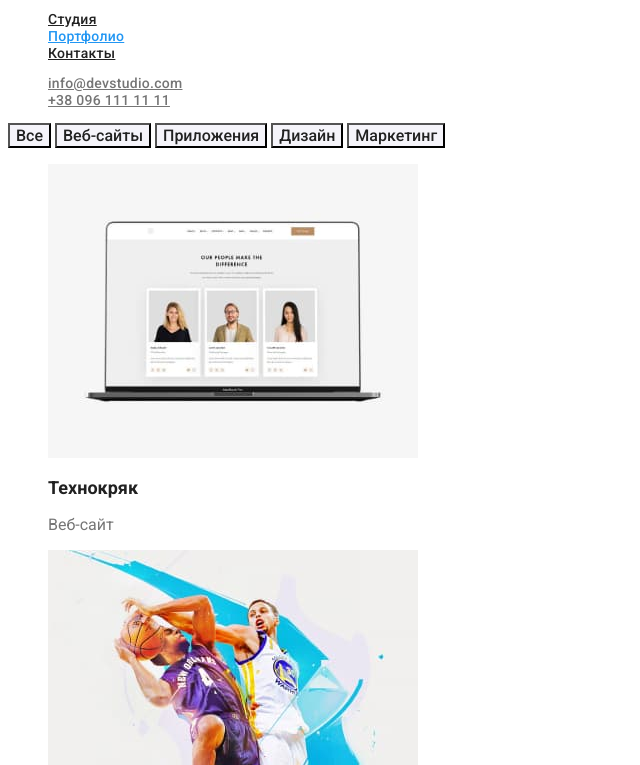
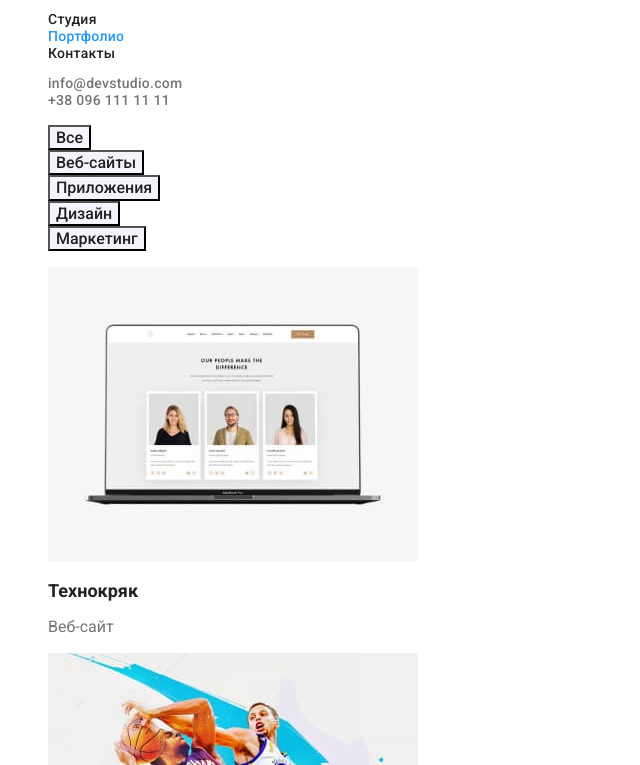
Before and after one commit to Dara431/goit-markup-hw-02, a plain HTML site: page portfolio.html in a window 1280 px wide. Shown: the part 35-800 px from the top of the page, without its empty margins (0-640 px from the left). Drawn offline with Linux system fonts and the light colour scheme.

Commit message:
finish-new

```diff
--- a/css/styles.css
+++ b/css/styles.css
@@ -29,7 +29,7 @@ body {
 }
 .site-nav .link:hover,
 .site-nav .link:focus {
-  color: var(--primary-text-color);
+  color: var(--accent-color);
 }
 .site-nav .link.current {
   color: var(--accent-color);
@@ -41,10 +41,14 @@ body {
   line-height: 1.2;
   letter-spacing: 0.02em;
 }
+.site-nav a {
+  text-decoration: none;
+}
 
 /* Header contacts */
 .header-contacts a {
   color: var(--secondary-text-color);
+  text-decoration: none;
 }
 .header-contacts a:hover,
 .header-contacts a:focus {
@@ -195,6 +199,7 @@ body {
   line-height: 1.2;
   color: var(--secondary-text-color);
 }
+
 /* footer*/
 
 .info {
@@ -219,3 +224,6 @@ body {
 .contact-info a:focus {
   color: var(--accent-color);
 }
+.contact-info a {
+  text-decoration: none;
+}
--- a/portfolio.html
+++ b/portfolio.html
@@ -31,13 +31,14 @@
     </header>
 
     <main>
-      <div>
-        <button type="button" class="button portfolio">Все</button>
-        <button type="button" class="button portfolio">Веб-сайты</button>
-        <button type="button" class="button portfolio">Приложения</button>
-        <button type="button" class="button portfolio">Дизайн</button>
-        <button type="button" class="button portfolio">Маркетинг</button>
-      </div>
+      <section>
+        <ul class="buttons list">
+          <li><button type="button" class="button portfolio">Все</button></li>
+          <li><button type="button" class="button portfolio">Веб-сайты</button></li>
+          <li><button type="button" class="button portfolio">Приложения</button></li>
+          <li><button type="button" class="button portfolio">Дизайн</button></li>
+          <li><button type="button" class="button portfolio">Маркетинг</button></li>
+        </ul>
 
         <h1 hidden>Портфолио</h1>
         <ul class="section-card list">
@@ -103,6 +104,7 @@
             <p class="text-card">Приложение</p>
           </li>
         </ul>
+      </section>
     </main>
 
     <footer class="site-footer">
```
Lines whose indentation alone changed are shown as unchanged.
